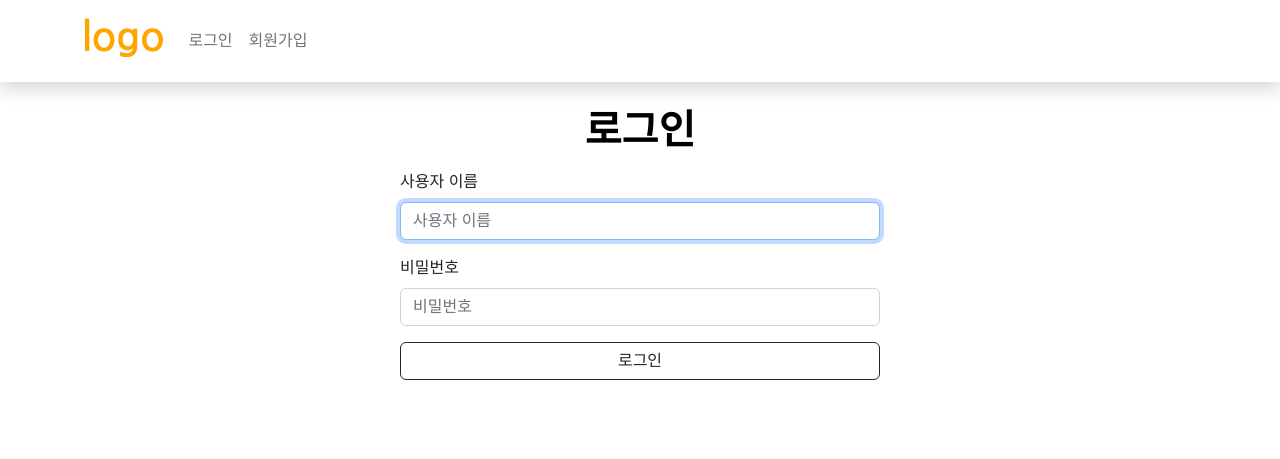
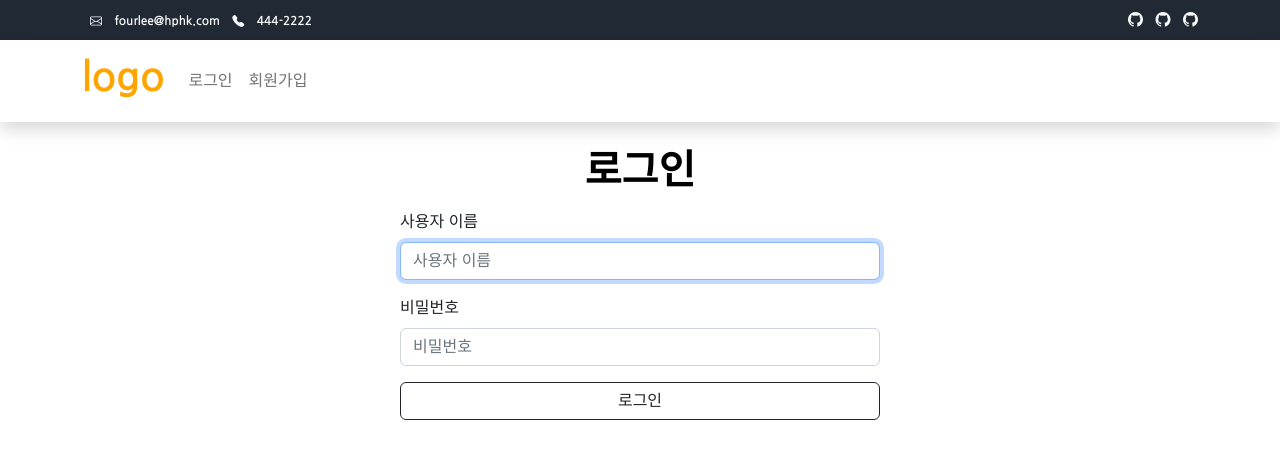
Before and after one commit to rrwe23/Final_project1, a Django app: page /accounts/login/ in a window 1280 px wide. Shown: the top 459 px of the page. Run offline with Django 3.2, Linux system fonts and the light colour scheme; some libraries are stand-ins or nearby versions.

Commit message:
top_nave

```diff
--- a/templates/base.html
+++ b/templates/base.html
@@ -23,6 +23,23 @@
 
 </head>
 <body>
+  <nav class="navbar navbar-expand-lg navbar-light d-none d-lg-block" id="templatemo_nav_top" style="background-color: #212934;">
+    <div class="container text-light">
+      <div class="w-100 d-flex justify-content-between">
+        <div>
+          <i class="bi bi-envelope mx-2" style="font-size:12px;"></i>
+          <a class="navbar-sm-brand text-light text-decoration-none" href="" style="font-size:12px;">fourlee@hphk.com</a>
+          <i class="bi bi-telephone-fill mx-2" style="font-size:12px;"></i>
+          <a class="navbar-sm-brand text-light text-decoration-none" href="" style="font-size:12px;">444-2222</a>
+        </div>
+        <div>
+          <a class="text-light" href="https://fb.com/templatemo" target="_blank" rel="sponsored"><i class="bi bi-github me-2" style="font-size:15px;"></i></a>
+          <a class="text-light" href="https://fb.com/templatemo" target="_blank" rel="sponsored"><i class="bi bi-github me-2" style="font-size:15px;"></i></a>
+          <a class="text-light" href="https://fb.com/templatemo" target="_blank" rel="sponsored"><i class="bi bi-github" style="font-size:15px;"></i></a>
+        </div>
+      </div>
+    </div>
+  </nav>
   <nav class="navbar navbar-expand-lg navbar-light shadow">
     <div class="container d-flex justify-content-between align-items-center">
       <a class="navbar-brand logo h1 align-self-center fs-1" style="color:orange" href="{% url 'products:index' %}">
```
